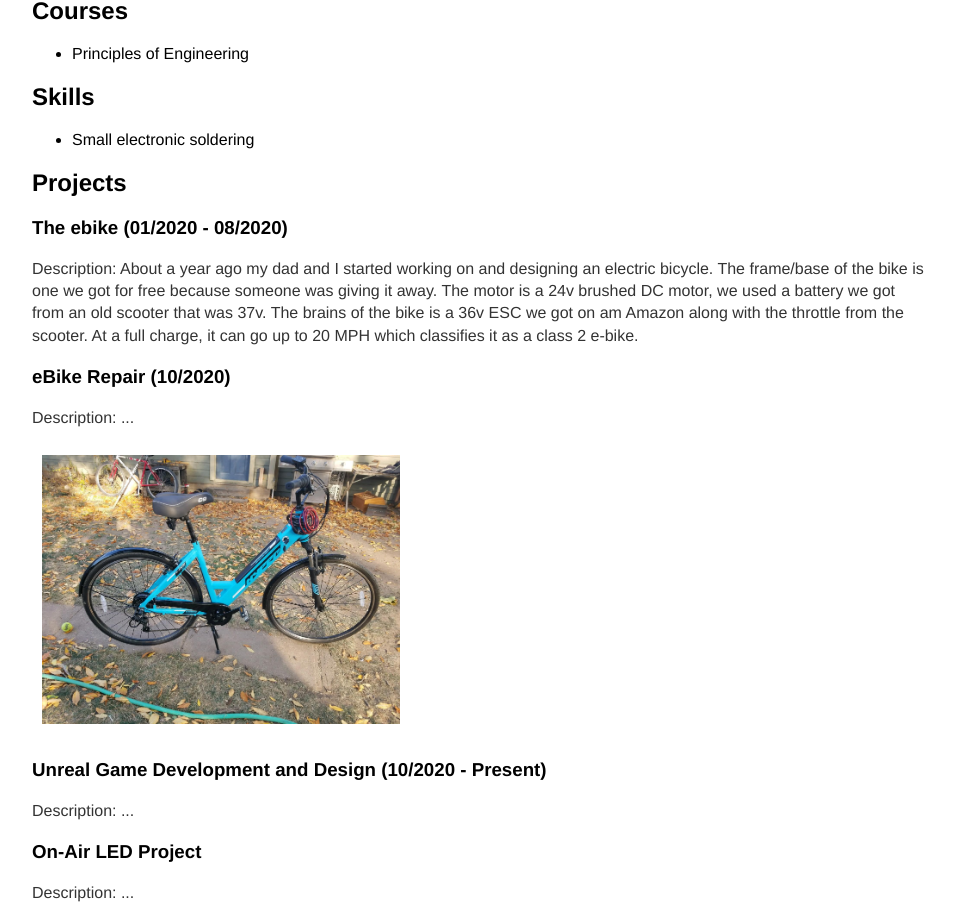
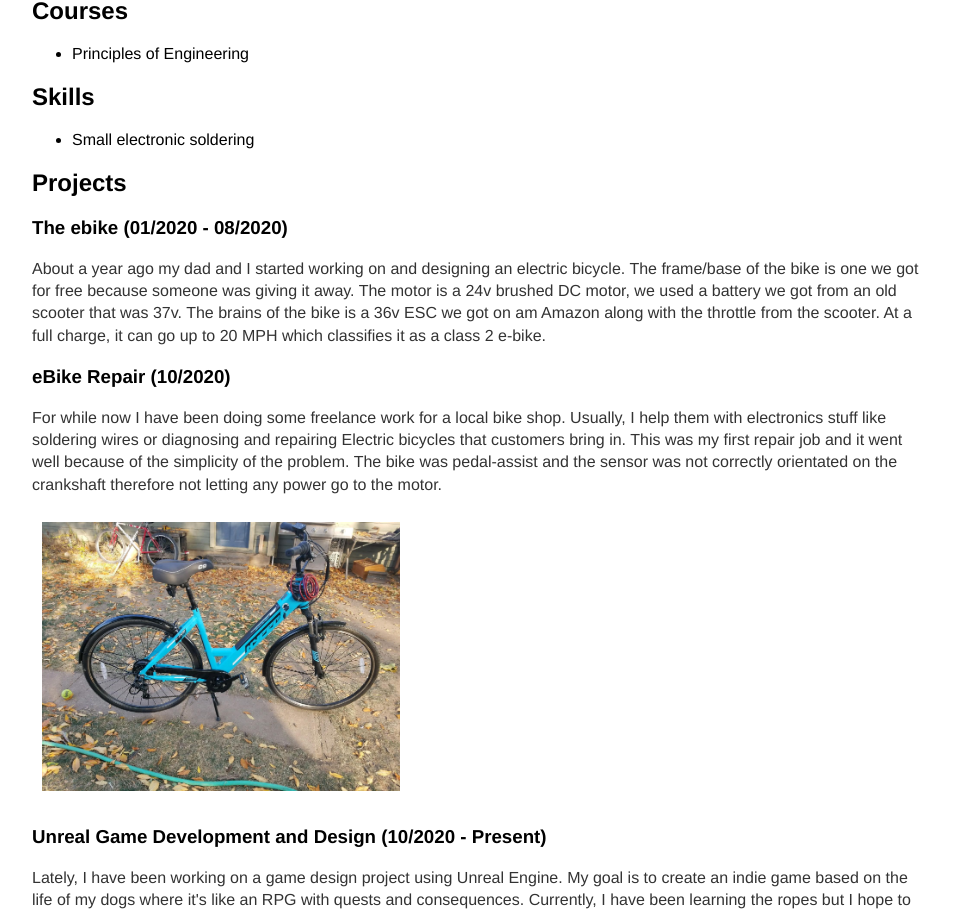
Before and after one commit to kian-mc/kian-mc.github.io, a Jekyll site: the page built from index.html, in a window 1280 px wide and 1400 px high, scrolled down 394 px. Shown: the top 914 px of the window, without its empty margins (160-1114 px from the left). Built offline with Jekyll 4.4.1, drawn with Linux system fonts in a browser that asks for light colours; some of the changed text lies outside the part shown; grey boxes are pictures that could not be loaded.

Commit message:
Update index.html

```diff
--- a/index.html
+++ b/index.html
@@ -25,22 +25,37 @@ title: KMc Productions
 <div class="projects">
     <h2>Projects</h2>
     <h3>The ebike (01/2020 - 08/2020)</h3>
-    <p>Description: About a year ago my dad and I started working on and designing an electric bicycle.
+    <p> About a year ago my dad and I started working on and designing an electric bicycle.
        The frame/base of the bike is one we got for free because someone was giving it away. The motor
         is a 24v brushed DC motor, we used a battery we got from an old scooter that was 37v. The brains
         of the bike is a 36v ESC we got on am Amazon along with the throttle from the scooter. At a full
         charge, it can go up to 20 MPH which classifies it as a class 2 e-bike.
     </p>
     <h3>eBike Repair (10/2020)</h3>
-    <p>Description: ...</p>
+    <p> For while now I have been doing some freelance work for a local bike shop. Usually, I
+        help them with electronics stuff like soldering wires or diagnosing and repairing Electric bicycles
+        that customers bring in. This was my first repair job and it went well because of the simplicity of
+        the problem. The bike was pedal-assist and the sensor was not correctly orientated on the crankshaft
+        therefore not letting any power go to the motor.</p>
     <p><img src="/imgs/ebike2.jpg"></p>
     <h3>Unreal Game Development and Design (10/2020 - Present)</h3>
-    <p>Description: ...</p>
+    <p>Lately, I have been working on a game design project using Unreal Engine. My goal is to create an indie
+        game based on the life of my dogs where it's like an RPG with quests and consequences. Currently, I
+        have been learning the ropes but I hope to soon start on the actual game.</p>
     <h3>On-Air LED Project</h3>
-    <p>Description: ...</p>
+    <p>Because of all the bad stuff happening in  2020, most people have been forced to work from home. In my
+        home, one of the people living there has had to use zoom for meetings, and because of the place where
+        she uses zoom we sometimes walk in on a meeting. This is a problem because it distracts the meeting and
+        it makes her more stressed and angry and that is why I made an LED system where there are 3 modes,
+        green, red, and off. If she is in the meeting she can turn the light to red to indicate that she is in
+        a meeting and when the meeting is over it automatically cycles through green and then off.</p>
     <p><img src="/imgs/led1.jpg"><img src="/imgs/led2.jpg"><img src="/imgs/led3.jpg"></p>
     <h3>Baking Bread (10/2020 - Present)</h3>
-    <p>Description: ...</p>
+    <p>Recently I have been looking for things to do around the house so I thought that I should get into baking.
+        My first dish that's shown is a recipe that my step-mom made a while back and I recorded on a piece of
+        paper. The recipe has proven its worth by being useful in many items from breadsticks to bread. The next
+        dish is a cinnamon roll recipe that I found online and it is good! usually, I don't think that my food is
+        very good but this was which was very surprising.</p>
     <p><img src="/imgs/bread1.jpg"><img src="/imgs/bread2.jpg"></p>
     <p><img src="/imgs/bread3.jpg"><img src="/imgs/bread4.jpg"></p>
 </div>
```
